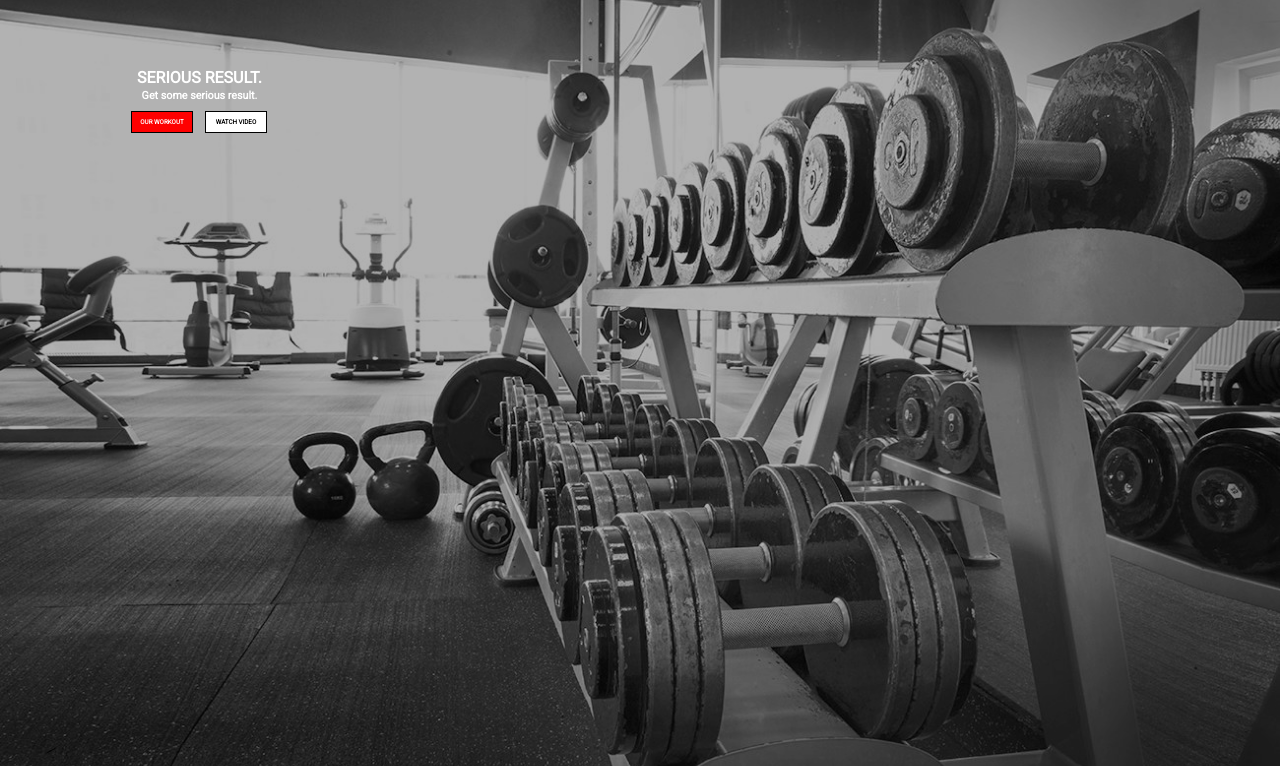
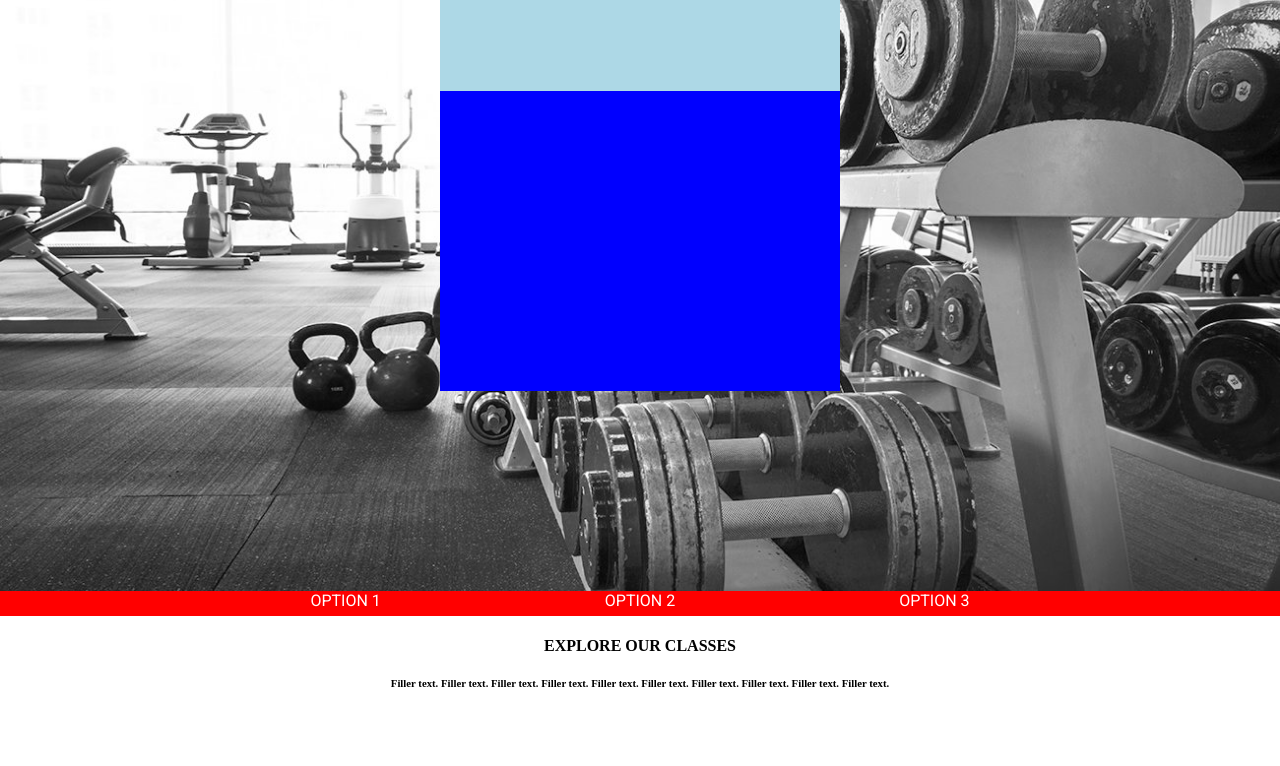
Before and after one commit to wloftus/COMP1536-Lab-10, a plain HTML site: page static/html/lab08.html in a window 1280 px wide. Shown: the part 114-880 px from the top of the page. Drawn offline with Linux system fonts and the light colour scheme.

Commit message:
Attempted to fix center image div

```diff
--- a/static/css/lab08.css
+++ b/static/css/lab08.css
@@ -69,7 +69,24 @@ section {background-color: grey;}
   margin: 0 auto;
   padding-bottom: 30px;
 }
-
+#pic {
+  height: 600px;
+  background-image: url("../html/Gym-Black-White-Photo.jpg");
+  background-position: center;
+  background-repeat: no-repeat;
+  background-size: cover;
+}
+#gymPicContent {
+  margin: 0 auto;
+  width: 400px;
+  height: 400px;
+  background-color: blue;
+}
+#gymPicContent div {
+  width: 100%;
+  height: 100px;
+  background-color: lightblue;
+}
 .pictureText h4, h6 {
   margin: 2px;
 }
@@ -83,7 +100,6 @@ section {background-color: grey;}
   top: 225px;
   left: 131px;
   border: 0.5px solid black;
-
 }
 
 #right {
--- a/static/html/lab08.html
+++ b/static/html/lab08.html
@@ -23,11 +23,11 @@
         </div>
       </nav>
 
-      <div class = "stretch">
-        <img src = "Gym-Black-White-Photo.jpg" alt = "gym" class = "stretch"/>
+      <div id = "pic" class = "stretch">
         <div id='gymPicContent'>
-          <div class='pictureText'><h4>SERIOUS RESULT.</h4><h6>Get some serious result.</h6></div>
-          <div class='button' id='left'><h6>OUR WORKOUT</h6></div><div class='button' id='right'><h6>WATCH VIDEO</h6></div>
+          <div></div>
+          <!-- <div class='pictureText'><h4>SERIOUS RESULT.</h4><h6>Get some serious result.</h6></div>
+          <div class='button' id='left'><h6>OUR WORKOUT</h6></div><div class='button' id='right'><h6>WATCH VIDEO</h6></div> -->
         </div>
       </div>
 
```
